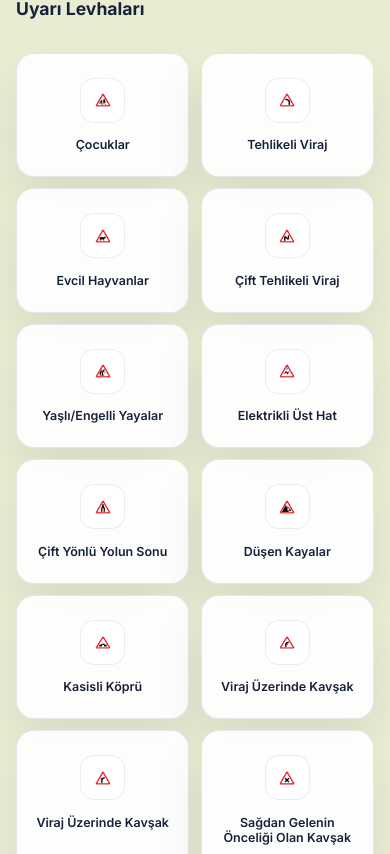
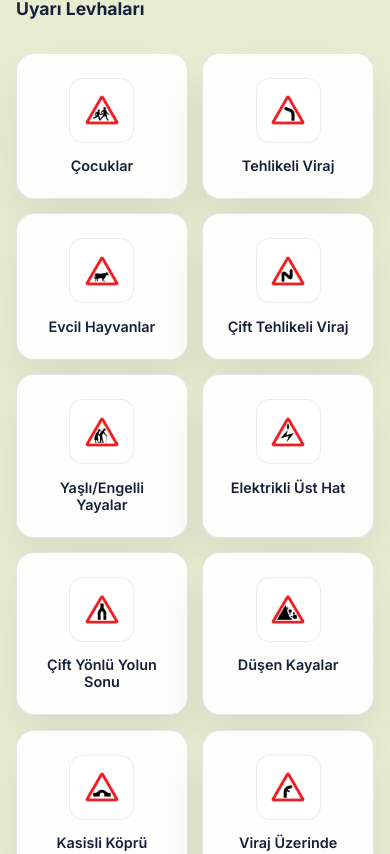
Before and after one commit to arincakyildiz/roadnix, a React (Vite) app: page / in a window 390 px wide. Shown: the part 10770-11624 px from the top of the page. Built offline with nearby package versions, Linux system fonts and the light colour scheme.

Commit message:
Mobil: levha img'leri daha da buyutuldu, menü dis tiklamada kapanir

```diff
--- a/src/App.jsx
+++ b/src/App.jsx
@@ -2200,6 +2200,8 @@ function App() {
   }
 
   const handleNavItemClick = (link) => {
+    if (menuOpen) setMenuOpen(false)
+
     if (link.type === 'quiz') {
       handleStartQuizView(link.quizKey)
       return
@@ -3096,7 +3098,7 @@ function App() {
   const isTR = lang === 'tr'
 
   return (
-    <div className="homepage" onClick={menuOpen ? () => setMenuOpen(false) : undefined}>
+    <div className="homepage">
       <header className={`top-nav ${navSolid ? 'solid' : ''}`}>
         <div className="brand">
           <img src="/roadnix-logo.png" alt="roadnix logo" className="brand-logo" />
@@ -3135,7 +3137,7 @@ function App() {
         </button>
       </header>
 
-      <main onClick={(e) => e.stopPropagation()}>
+      <main onClick={menuOpen ? () => setMenuOpen(false) : undefined}>
         {isQuizMode ? (
           <section className="quiz-page" id="quiz-page">
             <div className="quiz-page-header">
--- a/src/index.css
+++ b/src/index.css
@@ -2640,8 +2640,8 @@ footer p {
   }
 
   .sign-gallery-grid {
-    grid-template-columns: repeat(auto-fill, minmax(120px, 1fr));
-    gap: 0.9rem;
+    grid-template-columns: repeat(auto-fill, minmax(150px, 1fr));
+    gap: 1rem;
   }
 }
 
@@ -2693,17 +2693,17 @@ footer p {
   }
 
   .sign-gallery-grid {
-    grid-template-columns: repeat(auto-fill, minmax(130px, 1fr));
-    gap: 0.75rem;
+    grid-template-columns: repeat(auto-fill, minmax(160px, 1fr));
+    gap: 0.95rem;
   }
 
   .sign-gallery-grid article img {
-    width: 90px;
-    height: 90px;
+    width: 140px;
+    height: 140px;
   }
 
   .sign-gallery-grid article p {
-    font-size: 0.8rem;
+    font-size: 0.95rem;
   }
 
   .pillars-grid {
@@ -2795,17 +2795,17 @@ footer p {
   }
 
   .sign-gallery-grid {
-    grid-template-columns: repeat(auto-fill, minmax(120px, 1fr));
-    gap: 0.7rem;
+    grid-template-columns: repeat(auto-fill, minmax(150px, 1fr));
+    gap: 0.9rem;
   }
 
   .sign-gallery-grid article img {
-    width: 80px;
-    height: 80px;
+    width: 110px;
+    height: 110px;
   }
 
   .sign-gallery-grid article p {
-    font-size: 0.78rem;
+    font-size: 0.9rem;
   }
 
   .guide-category-header h3 {
@@ -2948,8 +2948,8 @@ footer p {
   }
 
   .sign-gallery-grid article img {
-    width: 45px;
-    height: 45px;
+    width: 65px;
+    height: 65px;
   }
 
   .toggle-row {
```
